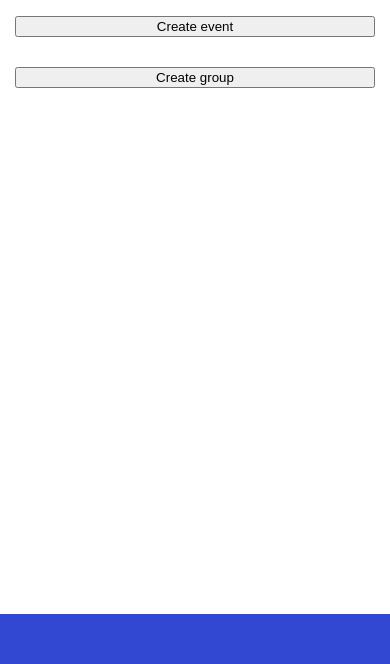
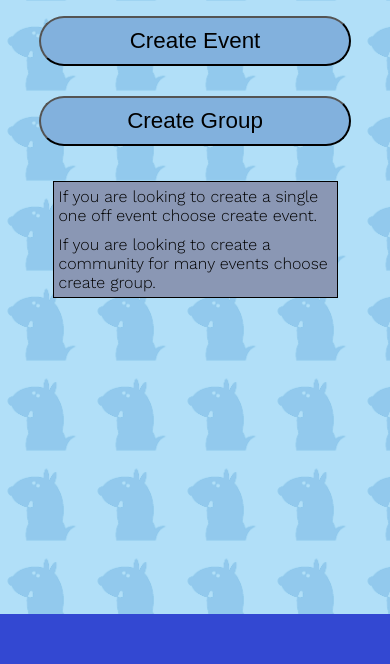
Before and after one commit to Darren542/2800-202210-BBY26, a plain HTML site: page app/html/create.html in a window 390 px wide. Shown: the part 180-844 px from the top of the page. Drawn offline with nearby package versions, Linux system fonts and the light colour scheme; files that its build step writes are made by us from their sources; no server answers; files whose address does not match are found by name; a web font is replaced by a local one.

Commit message:
styled and added links for mobile view of create.html

```diff
--- a/app/html/create.html
+++ b/app/html/create.html
@@ -19,8 +19,16 @@
   <div id="content">
     <h1>Create</h1>
     <div id="create">
-      <button id="event" class="btn">Create event</button>
-      <button id="group" class="btn" onclick="take()">Create group</button>
+      <button id="event-btn" class="btn">Create Event</button>
+      <button id="group-btn" class="btn" onclick="take()">Create Group</button>
+    </div>
+    <div id="explain-box">
+      <div class="explain-text">
+        If you are looking to create a single one off event choose create event.
+      </div>
+      <div class="explain-text">
+        If you are looking to create a community for many events choose create group.
+      </div>
     </div>
   </div>
 
--- a/public/css/create.css
+++ b/public/css/create.css
@@ -1,17 +1,52 @@
+#content{
+    text-align: center;
+    background-image: url(/img/blue-dog-background.png);
+    background-size: 90px 90px;
+    display:flex;
+    align-items: center;
+    align-items: center;
+    flex-direction: column;
+}
+
+
 #create{
     display: flex;
     flex-direction: column;
+    width: 100%;
 }
 
 .btn{
-    margin: 15px;
+    margin: 10%;
+    margin-top: 15px;
+    margin-bottom: 15px;
+    background-color: rgb(130, 177, 221);
+    border-radius: 25px;
+    padding: 4px;
+    height: 50px;
+    font-size: 1.4rem;
 }
+
+.btn:hover {
+    cursor: pointer;
+    background-color:rgb(33, 116, 194);
+    }
 
 h1{
     margin-left: 5px;
-
+    text-decoration: underline;
 }
 
-#content{
-    text-align: center;
+#explain-box {
+    border: 1px solid black;
+    width: 70%;
+    display: flex;
+    flex-direction: column;
+    padding: 5px;
+    background-color:rgb(138, 151, 180);
+    margin-top: 20px;
+    gap: 10px;
 }
+
+.explain-text {
+    text-align: left;
+}
--- a/public/js/create.js
+++ b/public/js/create.js
@@ -1,3 +1,9 @@
-function take(){
-    window.location.href = "/create-group1";
-}
+"use strict";
+
+document.querySelector("#event-btn").addEventListener("click", () => {
+    window.location = "./create-events"
+});
+
+document.querySelector("#group-btn").addEventListener("click", () => {
+    window.location = "./create-group"
+});
```
Also changed, not shown: public/img/blue-dog-background.png (added).
